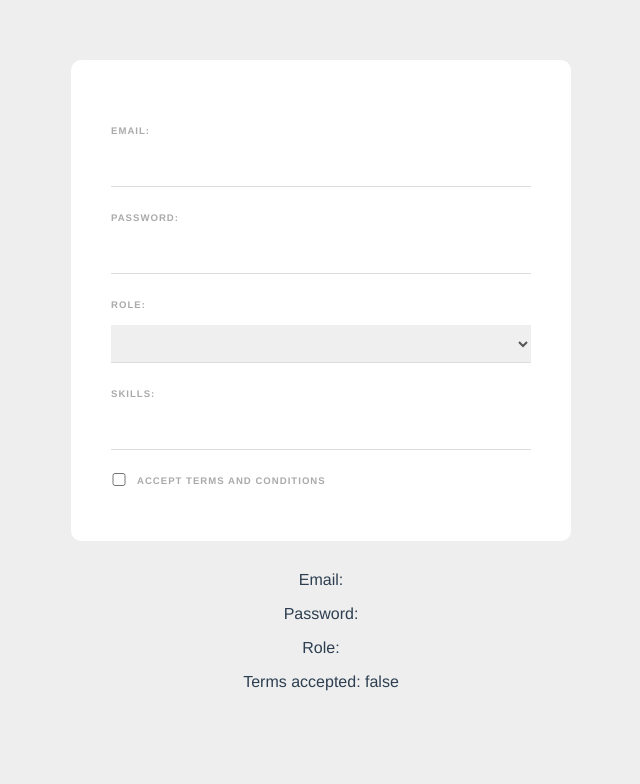
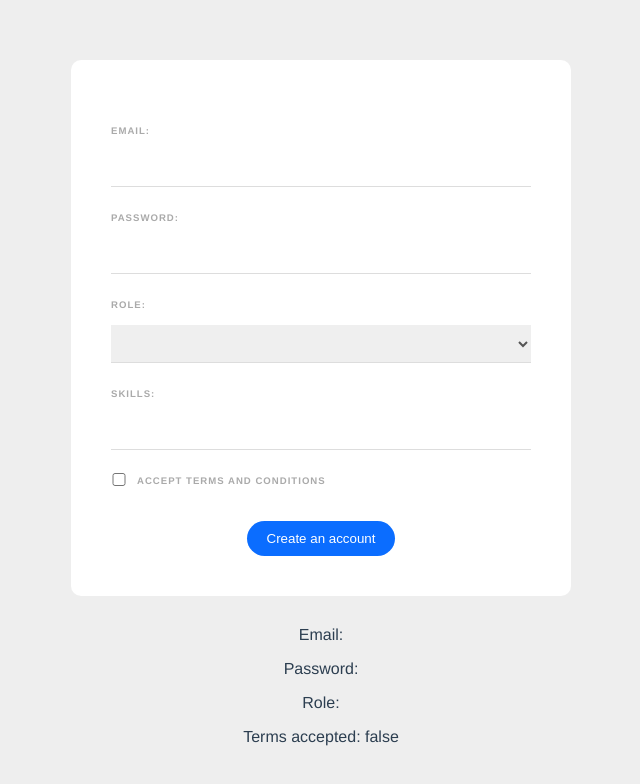
Before and after one commit to Erwan228/vue-the-form, a Vue app in the folder web-form/: page / in a window 1280 px wide. Shown: the top 784 px of the page, without its empty margins (319-959 px from the left). Built offline with nearby package versions, Linux system fonts and the light colour scheme.

Commit message:
Update SignUpForm.vue

```diff
--- a/web-form/src/components/SignUpForm.vue
+++ b/web-form/src/components/SignUpForm.vue
@@ -1,5 +1,5 @@
 <template>
-    <form>
+    <form @submit.prevent="handleSubmit">
         <label>Email:</label>
         <input type="email" required v-model="email">
 
@@ -15,13 +15,17 @@
 
         <label>Skills:</label>
         <input type="text" v-model="tempSkill" @keyup.alt="addSkill">
-        <div v-for="skill in skills" :key="skill" class="pill" @click="deleteSkill(this)">
-            {{ skill }}
+        <div v-for="skill in skills" :key="skill" class="pill" >
+            <span @click="deleteSkill(skill)"> {{ skill }}</span>
         </div>
 
         <div class="terms">
             <input type="checkbox" required v-model="terms">
             <label>Accept terms and conditions</label>
+        </div>
+
+        <div class="submit">
+            <button>Create an account</button>
         </div>
 
         <!-- <div>
@@ -68,7 +72,13 @@ methods: {
         }
     },
     deleteSkill(skill){
-        this.skills.splice(skill)
+        this.skills = this.skills.filter((item) => {
+            return skill !== item
+        })
+    },
+    handleSubmit(){
+        console.log('form submitted')
+
     }
 }
 }
@@ -120,4 +130,15 @@ input[type="checkbox"]{
     color: #777;
     cursor: pointer;
 }
+button{
+    background: #0b6dff;
+    border: 0;
+    padding: 10px 20px;
+    margin-top: 20px;
+    color: white;
+    border-radius: 20px;
+}
+.submit{
+    text-align: center;
+}
 </style>
```
